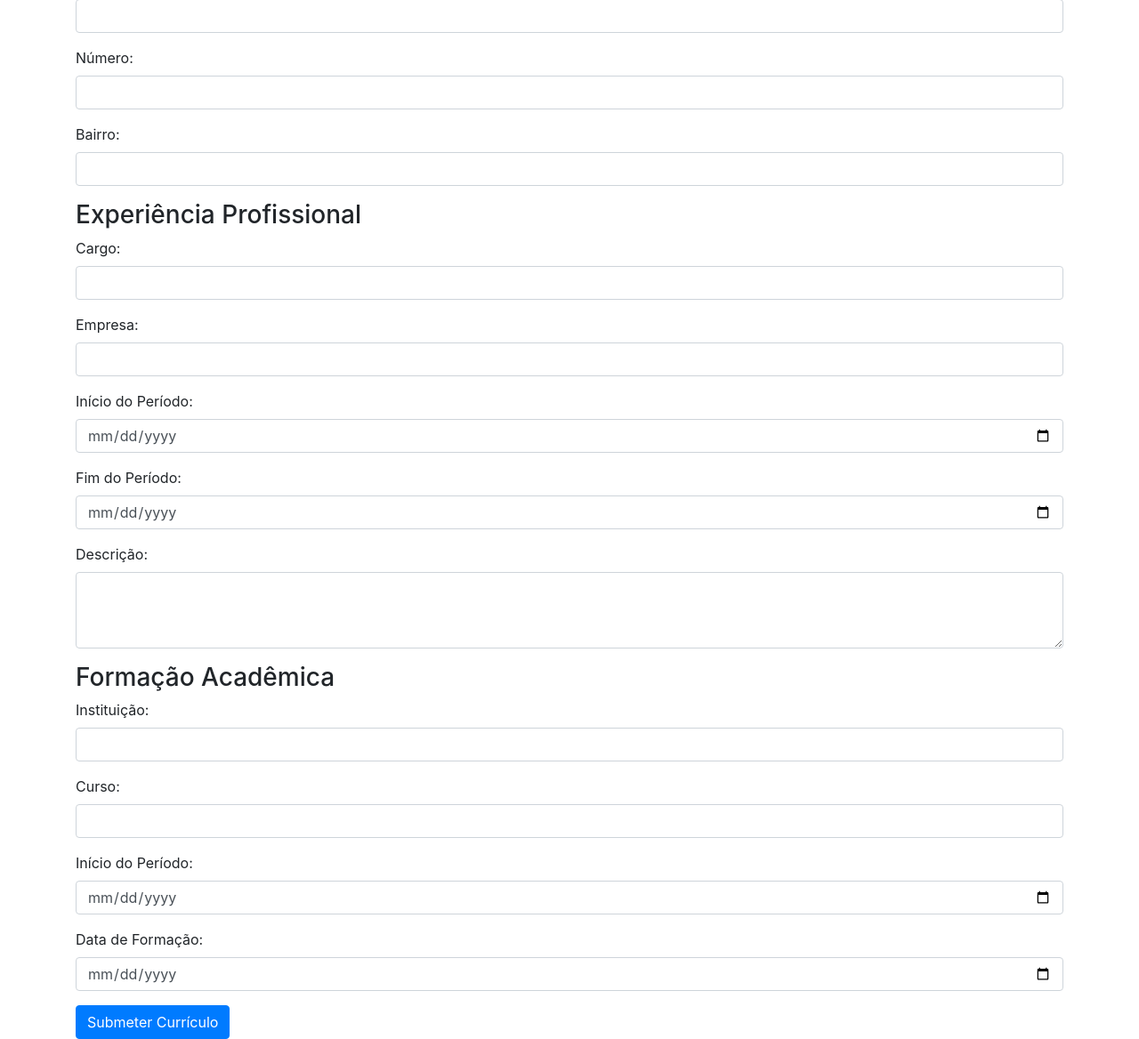
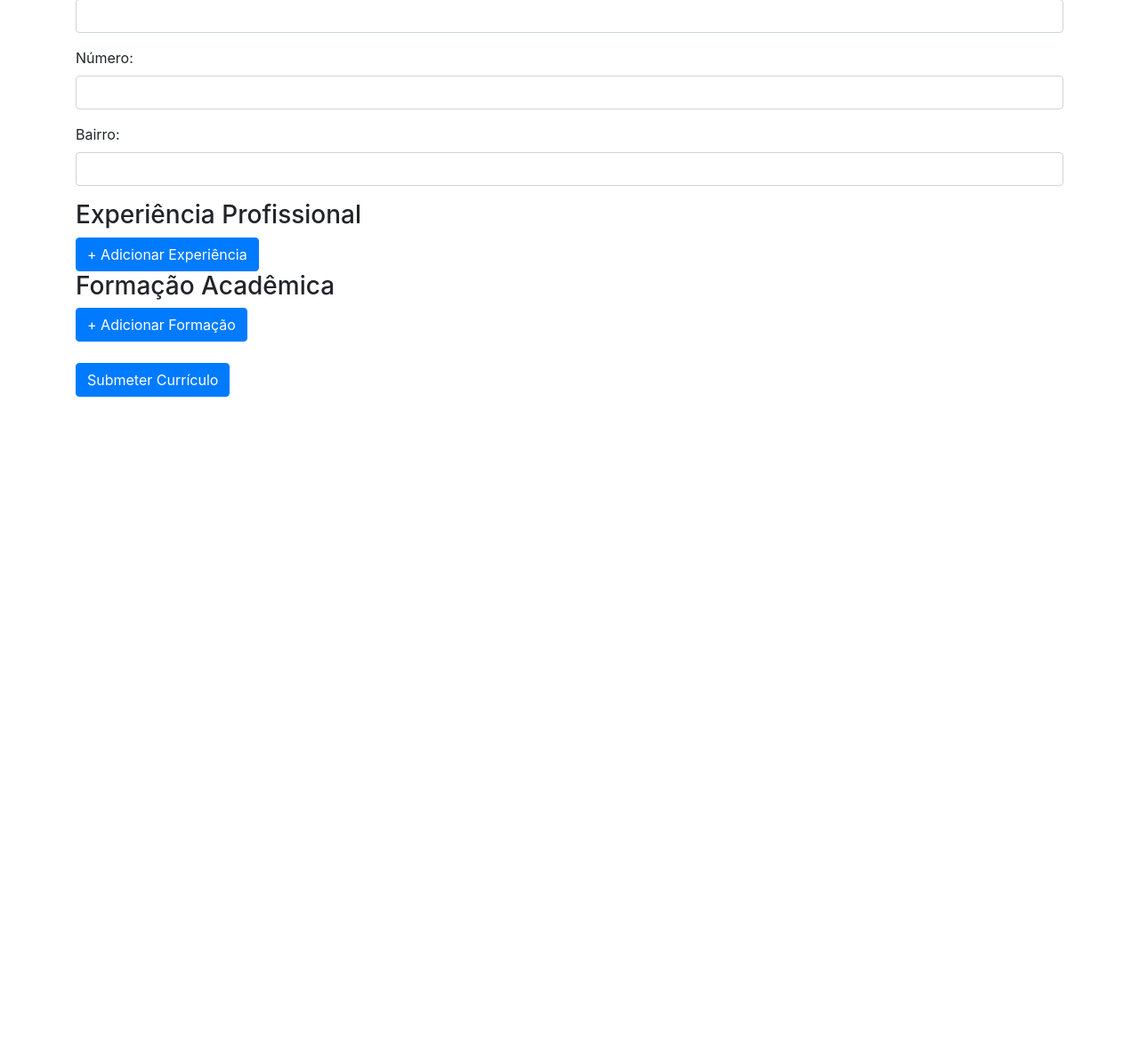
Before and after one commit to ZagoXD/digitalsys, a Django app: page /candidates/submit/ in a window 1280 px wide. Shown: the part 900-2068 px from the top of the page at 89% size. After the commit the page ends 1346 px from the top, so only its background shows below. Run offline with Django 5.2, Linux system fonts and the light colour scheme; some libraries are stand-ins or nearby versions.

Commit message:
melhorado front

```diff
--- a/candidates/views.py
+++ b/candidates/views.py
@@ -53,19 +53,6 @@ def submit_resume(request):
         number = request.POST['number']
         neighborhood = request.POST['neighborhood']
 
-        # Captura os dados da experiência profissional
-        position = request.POST['position']
-        company = request.POST['company']
-        start_date = request.POST['start_date']
-        end_date = request.POST['end_date']
-        description = request.POST['description']
-
-        # Captura os dados da formação acadêmica
-        institution = request.POST['institution']
-        course = request.POST['course']
-        start_date_education = request.POST['start_date_education']
-        graduation_date = request.POST['graduation_date']
-
         # Salva os dados no banco de dados
         personal_info = PersonalInfo.objects.create(
             name=name,
@@ -81,22 +68,41 @@ def submit_resume(request):
             neighborhood=neighborhood
         )
 
-        WorkExperience.objects.create(
-            personal_info=personal_info,
-            position=position,
-            company=company,
-            start_date=start_date,
-            end_date=end_date,
-            description=description
-        )
+        # Captura as experiências profissionais
+        experienceCount = 1
+        while f'position_{experienceCount}' in request.POST:
+            position = request.POST[f'position_{experienceCount}']
+            company = request.POST[f'company_{experienceCount}']
+            start_date = request.POST[f'start_date_{experienceCount}']
+            end_date = request.POST.get(f'end_date_{experienceCount}', None)
+            description = request.POST[f'description_{experienceCount}']
 
-        Education.objects.create(
-            personal_info=personal_info,
-            institution=institution,
-            course=course,
-            start_date=start_date_education,
-            graduation_date=graduation_date
-        )
+            WorkExperience.objects.create(
+                personal_info=personal_info,
+                position=position,
+                company=company,
+                start_date=start_date,
+                end_date=end_date,
+                description=description
+            )
+            experienceCount += 1
+
+        # Captura e salva as formações acadêmicas
+        education_count = 1
+        while f'institution_{education_count}' in request.POST:
+            institution = request.POST[f'institution_{education_count}']
+            course = request.POST[f'course_{education_count}']
+            start_date_education = request.POST[f'start_date_education_{education_count}']
+            graduation_date = request.POST.get(f'graduation_date_{education_count}', None)
+
+            Education.objects.create(
+                personal_info=personal_info,
+                institution=institution,
+                course=course,
+                start_date=start_date_education,
+                graduation_date=graduation_date
+            )
+            education_count += 1
 
         return HttpResponse('Currículo enviado com sucesso!')
 
--- /dev/null
+++ b/static/script/script.js
@@ -0,0 +1,200 @@
+        // Função para buscar o endereço usando o ViaCEP
+        function buscaCep() {
+            let cep = document.getElementById('cep').value;
+            let cepErrorDiv = document.getElementById('cep-error-message');
+
+            cepErrorDiv.innerHTML = '';
+
+            if (cep.length !== 8) {
+                cepErrorDiv.innerHTML = '<div class="alert alert-warning mt-2">CEP inválido. Por favor, insira um CEP com 8 dígitos.</div>';
+                return;
+            }
+
+            // Faz a busca do CEP usando a API ViaCEP
+            fetch(`https://viacep.com.br/ws/${cep}/json/`)
+                .then(response => response.json())
+                .then(data => {
+                    if (!data.erro) {
+                        document.getElementById('street').value = data.logradouro;
+                        document.getElementById('neighborhood').value = data.bairro;
+                        document.getElementById('city').value = data.localidade;
+                        document.getElementById('state').value = data.uf;
+                    } else {
+                        cepErrorDiv.innerHTML = '<div class="alert alert-danger mt-2">CEP não encontrado. Por favor, verifique e tente novamente.</div>';
+                    }
+                })
+                .catch(() => {
+                    cepErrorDiv.innerHTML = '<div class="alert alert-danger mt-2">Erro ao buscar o CEP. Tente novamente mais tarde.</div>';
+                });
+        }
+        // formatar numero de celular
+        function formatarNumeroTelefone(input) {
+        var numero = input.value.replace(/\D/g, '');
+
+        if (numero.length >= 2) {
+            numero = '(' + numero.substring(0, 2) + ')' + numero.substring(2);
+        }
+        if (numero.length > 3) {
+            numero = numero.substring(0, 4) + ' ' + numero.substring(4);
+        }
+        if (numero.length > 10) {
+            numero = numero.substring(0, 10) + '-' + numero.substring(10);
+        }
+
+        input.value = numero;
+    }
+    // Função para validar o número de telefone
+    function validarTelefone() {
+    var telefone = document.getElementById('phone').value;
+    var errorDiv = document.getElementById('error-message');
+
+    errorDiv.innerHTML = '';
+
+    if (telefone.length !== 15) {
+        errorDiv.innerHTML = '<div class="alert alert-danger mt-3">Telefone Inválido. O telefone deve estar no formato (XX) XXXXX-XXXX.</div>';
+        errorDiv.scrollIntoView({ behavior: 'smooth', block: 'center' });
+        return false;
+    }
+    return true;
+    }
+
+    // Função para adicionar uma nova experiência profissional
+    let experienceCount = 0;
+        function addExperience() {
+            experienceCount++;
+            const experienceDiv = document.createElement('div');
+            experienceDiv.setAttribute('id', `experience_${experienceCount}`);
+            experienceDiv.innerHTML = `
+                <h4>Experiência ${experienceCount}</h4>
+                <div class="form-group">
+                    <label for="position_${experienceCount}">Cargo:</label>
+                    <input type="text" class="form-control" id="position_${experienceCount}" name="position_${experienceCount}" required>
+                </div>
+                <div class="form-group">
+                    <label for="company_${experienceCount}">Empresa:</label>
+                    <input type="text" class="form-control" id="company_${experienceCount}" name="company_${experienceCount}" required>
+                </div>
+                <div class="form-group">
+                    <label for="start_date_${experienceCount}">Início do Período:</label>
+                    <input type="date" class="form-control" id="start_date_${experienceCount}" name="start_date_${experienceCount}" required>
+                </div>
+                <div class="form-group">
+                    <label for="end_date_${experienceCount}">Fim do Período:</label>
+                    <input type="date" class="form-control" id="end_date_${experienceCount}" name="end_date_${experienceCount}">
+                </div>
+                <div class="form-group">
+                    <label for="description_${experienceCount}">Descrição:</label>
+                    <textarea class="form-control" id="description_${experienceCount}" name="description_${experienceCount}" rows="3" required></textarea>
+                </div>
+                <button type="button" class="btn btn-danger" onclick="removeExperience(${experienceCount})">Remover Experiência ${experienceCount}</button>
+                <hr>
+            `;
+            document.getElementById('experience-container').appendChild(experienceDiv);
+        }
+
+        // Função para remover uma experiência profissional
+        function removeExperience(number) {
+            document.getElementById(`experience_${number}`).remove();
+            renumberExperience();
+        }
+
+        // Função para renumerar as experiências após uma ser removida
+        function renumberExperience() {
+            experienceCount = 0; // Reinicializa a contagem
+            const experienceDivs = document.querySelectorAll('[id^="experience_"]');
+            experienceDivs.forEach((experienceDiv, index) => {
+                experienceCount++;
+                experienceDiv.id = `experience_${experienceCount}`;
+                experienceDiv.querySelector('h4').textContent = `Experiência ${experienceCount}`;
+                experienceDiv.querySelector('label[for^="position"]').setAttribute('for', `position_${experienceCount}`);
+                experienceDiv.querySelector('[id^="position"]').setAttribute('id', `position_${experienceCount}`);
+                experienceDiv.querySelector('[name^="position"]').setAttribute('name', `position_${experienceCount}`);
+
+                experienceDiv.querySelector('label[for^="company"]').setAttribute('for', `company_${experienceCount}`);
+                experienceDiv.querySelector('[id^="company"]').setAttribute('id', `company_${experienceCount}`);
+                experienceDiv.querySelector('[name^="company"]').setAttribute('name', `company_${experienceCount}`);
+
+                experienceDiv.querySelector('label[for^="start_date"]').setAttribute('for', `start_date_${experienceCount}`);
+                experienceDiv.querySelector('[id^="start_date"]').setAttribute('id', `start_date_${experienceCount}`);
+                experienceDiv.querySelector('[name^="start_date"]').setAttribute('name', `start_date_${experienceCount}`);
+
+                experienceDiv.querySelector('label[for^="end_date"]').setAttribute('for', `end_date_${experienceCount}`);
+                experienceDiv.querySelector('[id^="end_date"]').setAttribute('id', `end_date_${experienceCount}`);
+                experienceDiv.querySelector('[name^="end_date"]').setAttribute('name', `end_date_${experienceCount}`);
+
+                experienceDiv.querySelector('label[for^="description"]').setAttribute('for', `description_${experienceCount}`);
+                experienceDiv.querySelector('[id^="description"]').setAttribute('id', `description_${experienceCount}`);
+                experienceDiv.querySelector('[name^="description"]').setAttribute('name', `description_${experienceCount}`);
+
+                let removeButton = experienceDiv.querySelector('button');
+                removeButton.textContent = `Remover Experiência ${experienceCount}`;
+                removeButton.setAttribute('onclick', `removeExperience(${experienceCount})`);
+            });
+        }
+
+
+    // Função para adicionar uma nova formação acadêmica
+    let educationCount = 0;
+        function addEducation() {
+            educationCount++;
+            const educationDiv = document.createElement('div');
+            educationDiv.setAttribute('id', `education_${educationCount}`);
+            educationDiv.innerHTML = `
+                <h4>Formação ${educationCount}</h4>
+                <div class="form-group">
+                    <label for="institution_${educationCount}">Instituição:</label>
+                    <input type="text" class="form-control" id="institution_${educationCount}" name="institution_${educationCount}" required>
+                </div>
+                <div class="form-group">
+                    <label for="course_${educationCount}">Curso:</label>
+                    <input type="text" class="form-control" id="course_${educationCount}" name="course_${educationCount}" required>
+                </div>
+                <div class="form-group">
+                    <label for="start_date_education_${educationCount}">Início do Período:</label>
+                    <input type="date" class="form-control" id="start_date_education_${educationCount}" name="start_date_education_${educationCount}" required>
+                </div>
+                <div class="form-group">
+                    <label for="graduation_date_${educationCount}">Data de Formação:</label>
+                    <input type="date" class="form-control" id="graduation_date_${educationCount}" name="graduation_date_${educationCount}">
+                </div>
+                <button type="button" class="btn btn-danger" onclick="removeEducation(${educationCount})">Remover Formação ${educationCount}</button>
+                <hr>
+            `;
+            document.getElementById('education-container').appendChild(educationDiv);
+        }
+
+        // Função para remover uma formação acadêmica
+        function removeEducation(number) {
+            document.getElementById(`education_${number}`).remove();
+            renumberEducation();
+        }
+
+        // Função para renumerar as formações após uma ser removida
+        function renumberEducation() {
+            educationCount = 0; // Reinicializa a contagem
+            const educationDivs = document.querySelectorAll('[id^="education_"]');
+            educationDivs.forEach((educationDiv, index) => {
+                educationCount++;
+                educationDiv.id = `education_${educationCount}`;
+                educationDiv.querySelector('h4').textContent = `Formação ${educationCount}`;
+                educationDiv.querySelector('label[for^="institution"]').setAttribute('for', `institution_${educationCount}`);
+                educationDiv.querySelector('[id^="institution"]').setAttribute('id', `institution_${educationCount}`);
+                educationDiv.querySelector('[name^="institution"]').setAttribute('name', `institution_${educationCount}`);
+
+                educationDiv.querySelector('label[for^="course"]').setAttribute('for', `course_${educationCount}`);
+                educationDiv.querySelector('[id^="course"]').setAttribute('id', `course_${educationCount}`);
+                educationDiv.querySelector('[name^="course"]').setAttribute('name', `course_${educationCount}`);
+
+                educationDiv.querySelector('label[for^="start_date_education"]').setAttribute('for', `start_date_education_${educationCount}`);
+                educationDiv.querySelector('[id^="start_date_education"]').setAttribute('id', `start_date_education_${educationCount}`);
+                educationDiv.querySelector('[name^="start_date_education"]').setAttribute('name', `start_date_education_${educationCount}`);
+
+                educationDiv.querySelector('label[for^="graduation_date"]').setAttribute('for', `graduation_date_${educationCount}`);
+                educationDiv.querySelector('[id^="graduation_date"]').setAttribute('id', `graduation_date_${educationCount}`);
+                educationDiv.querySelector('[name^="graduation_date"]').setAttribute('name', `graduation_date_${educationCount}`);
+
+                let removeButton = educationDiv.querySelector('button');
+                removeButton.textContent = `Remover Formação ${educationCount}`;
+                removeButton.setAttribute('onclick', `removeEducation(${educationCount})`);
+            });
+        }
--- a/templates/candidates/form.html
+++ b/templates/candidates/form.html
@@ -5,68 +5,8 @@
     <meta name="viewport" content="width=device-width, initial-scale=1.0">
     <title>Submeter Currículo</title>
     <link rel="stylesheet" href="https://stackpath.bootstrapcdn.com/bootstrap/4.5.2/css/bootstrap.min.css">
-    <script>
-        // Função para buscar o endereço usando o ViaCEP
-        function buscaCep() {
-            let cep = document.getElementById('cep').value;
-            let cepErrorDiv = document.getElementById('cep-error-message');
-
-            cepErrorDiv.innerHTML = '';
-
-            if (cep.length !== 8) {
-                cepErrorDiv.innerHTML = '<div class="alert alert-warning mt-2">CEP inválido. Por favor, insira um CEP com 8 dígitos.</div>';
-                return;
-            }
-
-            // Faz a busca do CEP usando a API ViaCEP
-            fetch(`https://viacep.com.br/ws/${cep}/json/`)
-                .then(response => response.json())
-                .then(data => {
-                    if (!data.erro) {
-                        document.getElementById('street').value = data.logradouro;
-                        document.getElementById('neighborhood').value = data.bairro;
-                        document.getElementById('city').value = data.localidade;
-                        document.getElementById('state').value = data.uf;
-                    } else {
-                        cepErrorDiv.innerHTML = '<div class="alert alert-danger mt-2">CEP não encontrado. Por favor, verifique e tente novamente.</div>';
-                    }
-                })
-                .catch(() => {
-                    cepErrorDiv.innerHTML = '<div class="alert alert-danger mt-2">Erro ao buscar o CEP. Tente novamente mais tarde.</div>';
-                });
-        }
-        // formatar numero de celular
-        function formatarNumeroTelefone(input) {
-        var numero = input.value.replace(/\D/g, '');
-
-        if (numero.length >= 2) {
-            numero = '(' + numero.substring(0, 2) + ')' + numero.substring(2);
-        }
-        if (numero.length > 3) {
-            numero = numero.substring(0, 4) + ' ' + numero.substring(4);
-        }
-        if (numero.length > 10) {
-            numero = numero.substring(0, 10) + '-' + numero.substring(10);
-        }
-
-        input.value = numero;
-    }
-    // Função para validar o número de telefone
-    function validarTelefone() {
-    var telefone = document.getElementById('phone').value;
-    var errorDiv = document.getElementById('error-message');
-
-    errorDiv.innerHTML = '';
-
-    if (telefone.length !== 15) {
-        errorDiv.innerHTML = '<div class="alert alert-danger mt-3">Telefone Inválido. O telefone deve estar no formato (XX) XXXXX-XXXX.</div>';
-        errorDiv.scrollIntoView({ behavior: 'smooth', block: 'center' });
-        return false;
-    }
-
-    return true;
-}
-    </script>
+    {% load static %}
+    <script src="{% static 'script/script.js' %}"></script>
     <script src="https://code.jquery.com/jquery-3.5.1.slim.min.js"></script>
     <script src="https://cdn.jsdelivr.net/npm/@popperjs/core@2.5.2/dist/umd/popper.min.js"></script>
     <script src="https://stackpath.bootstrapcdn.com/bootstrap/4.5.2/js/bootstrap.min.js"></script>
@@ -95,7 +35,7 @@
 
             <div class="form-group">
                 <label for="phone">Telefone:</label>
-                <input type="tel" class="form-control" id="phone" name="phone" oninput="formatarNumeroTelefone(this)" maxlength="11" required>
+                <input type="tel" class="form-control" id="phone" name="phone" oninput="formatarNumeroTelefone(this)" maxlength="15" required>
             </div>
 
             <!-- Endereço -->
@@ -138,56 +78,17 @@
 
             <!-- Experiência Profissional: Campos separados -->
             <h3>Experiência Profissional</h3>
-
-            <div class="form-group">
-                <label for="position">Cargo:</label>
-                <input type="text" class="form-control" id="position" name="position" required>
-            </div>
-
-            <div class="form-group">
-                <label for="company">Empresa:</label>
-                <input type="text" class="form-control" id="company" name="company" required>
-            </div>
-
-            <div class="form-group">
-                <label for="start_date">Início do Período:</label>
-                <input type="date" class="form-control" id="start_date" name="start_date" required>
-            </div>
-
-            <div class="form-group">
-                <label for="end_date">Fim do Período:</label>
-                <input type="date" class="form-control" id="end_date" name="end_date">
-            </div>
-
-            <div class="form-group">
-                <label for="description">Descrição:</label>
-                <textarea class="form-control" id="description" name="description" rows="3" required></textarea>
-            </div>
+            <div id="experience-container"></div>
+            <button type="button" class="btn btn-primary" onclick="addExperience()">+ Adicionar Experiência</button>
 
             <!-- Formação Acadêmica: Campos separados -->
             <h3>Formação Acadêmica</h3>
+            <div id="education-container"></div>
+            <button type="button" class="btn btn-primary" onclick="addEducation()">+ Adicionar Formação</button>
 
-            <div class="form-group">
-                <label for="institution">Instituição:</label>
-                <input type="text" class="form-control" id="institution" name="institution" required>
+            <div class="mt-4">
+                <button type="submit" class="btn btn-primary d-block">Submeter Currículo</button>
             </div>
-
-            <div class="form-group">
-                <label for="course">Curso:</label>
-                <input type="text" class="form-control" id="course" name="course" required>
-            </div>
-
-            <div class="form-group">
-                <label for="start_date_education">Início do Período:</label>
-                <input type="date" class="form-control" id="start_date_education" name="start_date_education" required>
-            </div>
-
-            <div class="form-group">
-                <label for="graduation_date">Data de Formação:</label>
-                <input type="date" class="form-control" id="graduation_date" name="graduation_date" required>
-            </div>
-
-            <button type="submit" class="btn btn-primary">Submeter Currículo</button>
 
             <div id="error-message"></div>
         </form>
```
Also changed, not shown: db.sqlite3.
